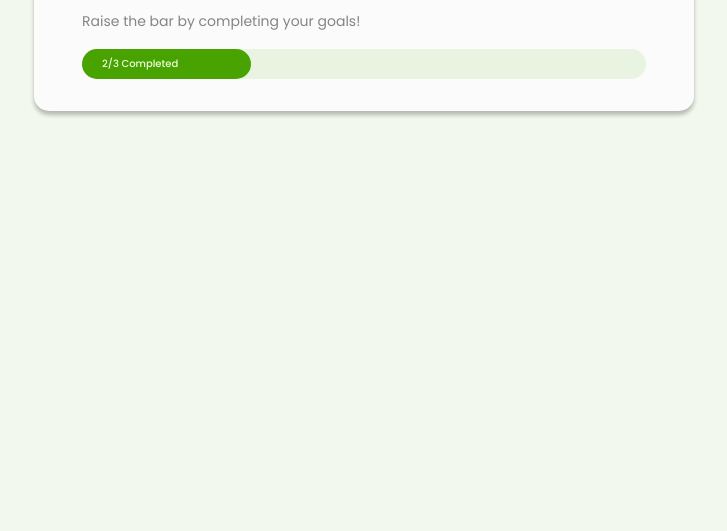
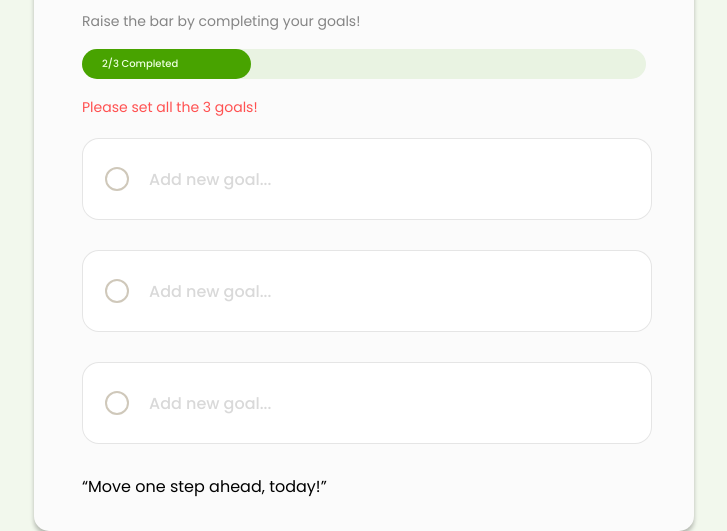
Before and after one commit to Mutashim99/Focus-on-Today-Project, a plain HTML site: page index.html in a window 1280 px wide. Shown: the part 279-810 px from the top of the page, without its empty margins (276-1003 px from the left). Drawn offline with Linux system fonts and the light colour scheme.

Commit message:
css work in prog

```diff
--- a/index.html
+++ b/index.html
@@ -25,6 +25,24 @@
         <div class="progressbar">
             <div class="prog-inner"><p>2/3 Completed</p></div>
         </div>
+        <p class="error-msg">Please set all the 3 goals!</p>
+
+        <div class="goal-container">
+          <div class="custom-checkbox"></div>
+          <input class="input-field" type="text" placeholder="Add new goal... ">
+
+        </div>
+        <div class="goal-container">
+          <div class="custom-checkbox"></div>
+          <input class="input-field" type="text" placeholder="Add new goal... ">
+
+        </div>
+        <div class="goal-container">
+          <div class="custom-checkbox"></div>
+          <input class="input-field" type="text" placeholder="Add new goal... ">
+
+        </div>
+        <p class="quote" >“Move one step ahead, today!”</p>
       </div>
     </main>
   </body>
--- a/style.css
+++ b/style.css
@@ -74,3 +74,40 @@ body {
   font-weight: 500;
   margin: 0 20px;
 }
+
+.error-msg {
+  color: #ff5151;
+  font-size: 14px;
+  font-weight: 400;
+  margin-top: 18px;
+}
+.goal-container {
+  border-radius: 17px;
+  border: 1px solid rgba(0, 0, 0, 0.1);
+  margin-top: 20px;
+  margin-bottom: 30px;
+  width: 570px;
+  height: 82px;
+  display: flex;
+  align-items: center;
+  padding: 0 22px;
+  gap: 20px;
+  background-color: #ffff;
+}
+.custom-checkbox {
+  height: 24px;
+  width: 24px;
+  border: 2px solid rgba(97, 72, 28, 0.3);
+  border-radius: 50%;
+  cursor: pointer;
+}
+.input-field {
+  font-family: inherit;
+  border: none;
+  outline: none;
+  font-size: 16px;
+  font-weight: 500;
+}
+.input-field::placeholder {
+  color: #d9d9d9;
+}
```
